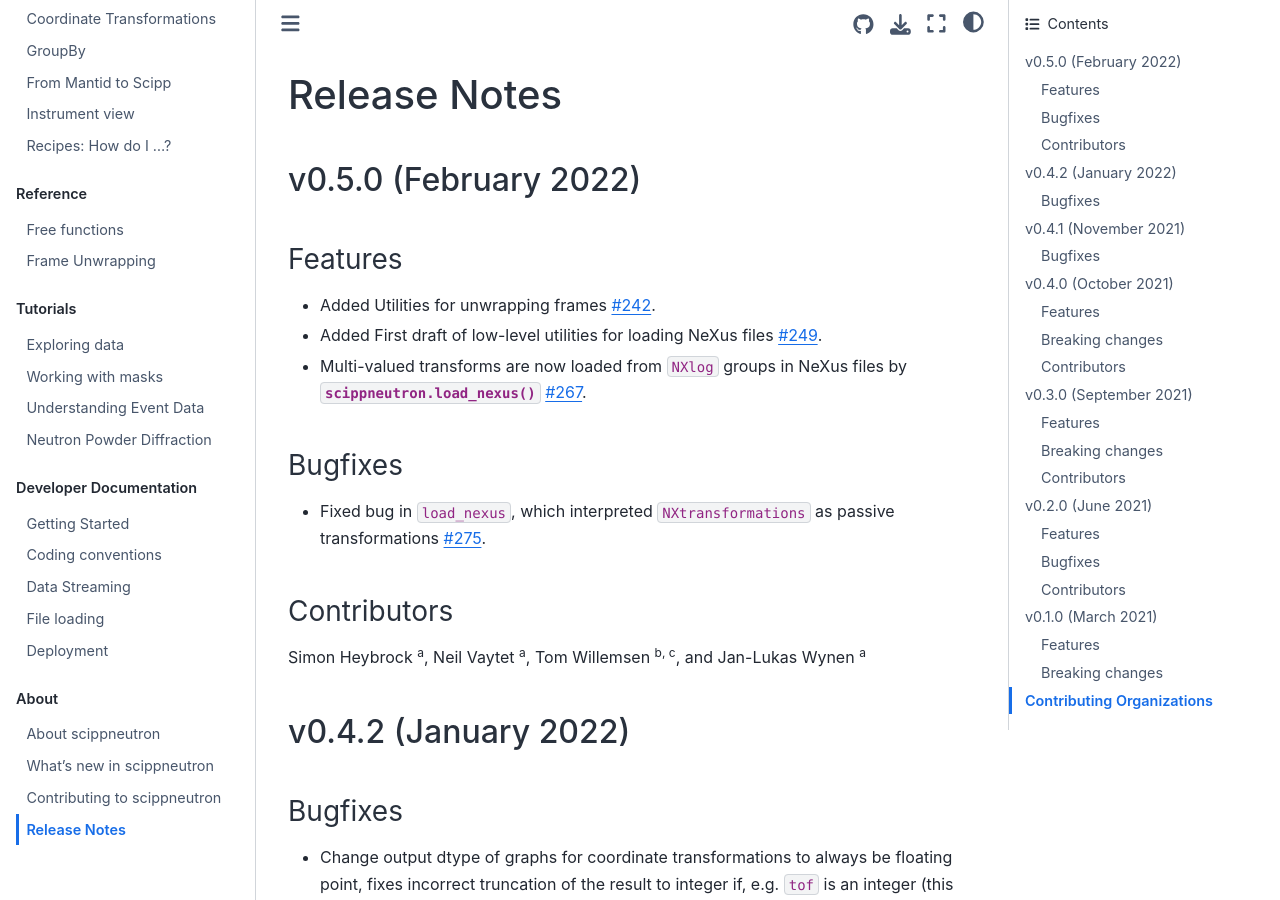
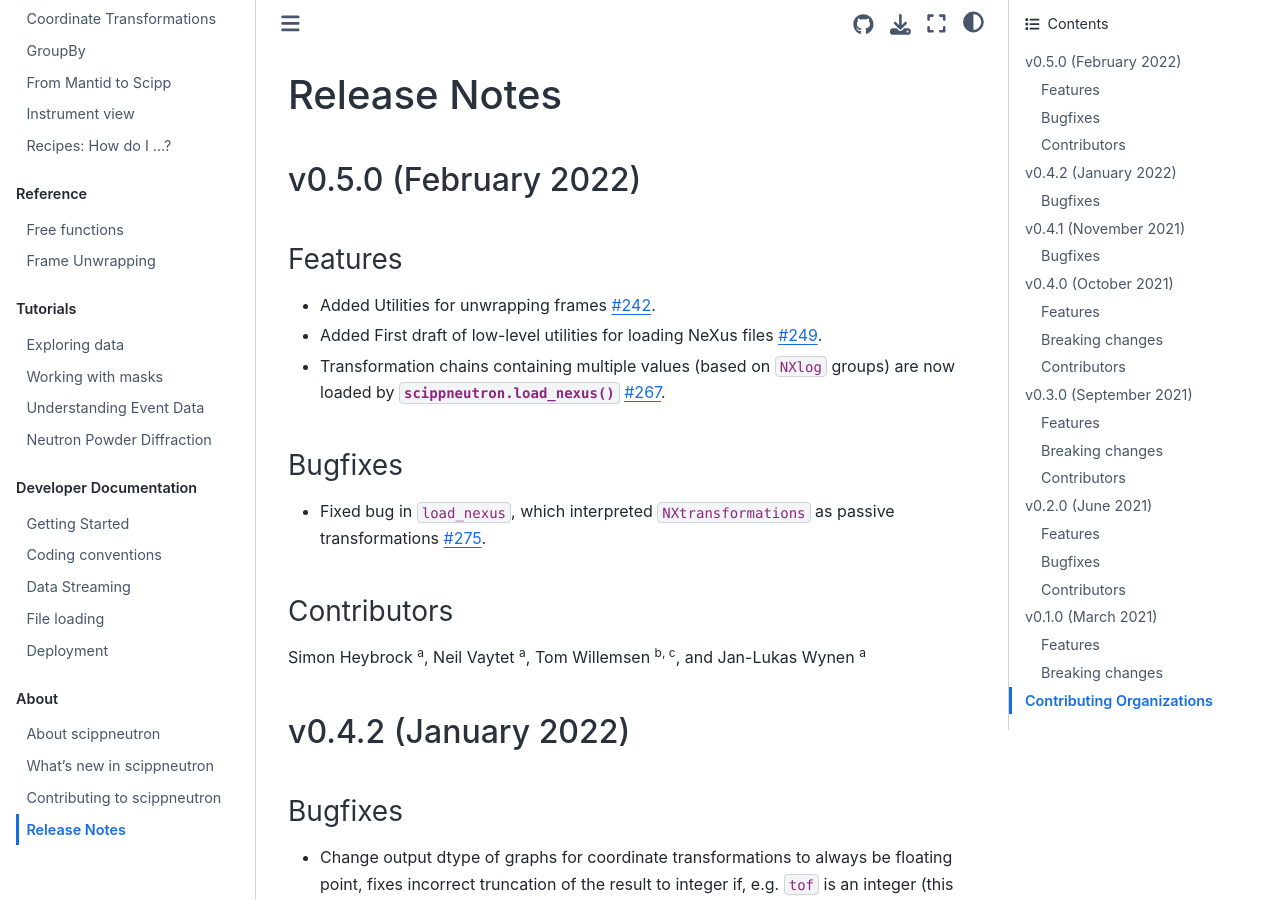
Before and after one commit to scipp/scippneutron, a Sphinx documentation site: the page built from docs/about/release-notes.rst, in a window 1280 px wide and 900 px high. Built offline with Sphinx 7.4.7 and the Sphinx Book theme 1.1.4, drawn with Linux system fonts in a browser that asks for light colours.

Commit message:
Rephrase release note

```diff
--- a/docs/about/release-notes.rst
+++ b/docs/about/release-notes.rst
@@ -11,7 +11,7 @@ Features
 
 * Added Utilities for unwrapping frames `#242 <https://github.com/scipp/scippneutron/pull/242>`_.
 * Added First draft of low-level utilities for loading NeXus files `#249 <https://github.com/scipp/scippneutron/pull/249>`_.
-* Multi-valued transforms are now loaded from ``NXlog`` groups in NeXus files by :func:`scippneutron.load_nexus` `#267 <https://github.com/scipp/scippneutron/pull/267>`_.
+* Transformation chains containing multiple values (based on ``NXlog`` groups) are now loaded by :func:`scippneutron.load_nexus` `#267 <https://github.com/scipp/scippneutron/pull/267>`_.
 
 Bugfixes
 ~~~~~~~~
```
